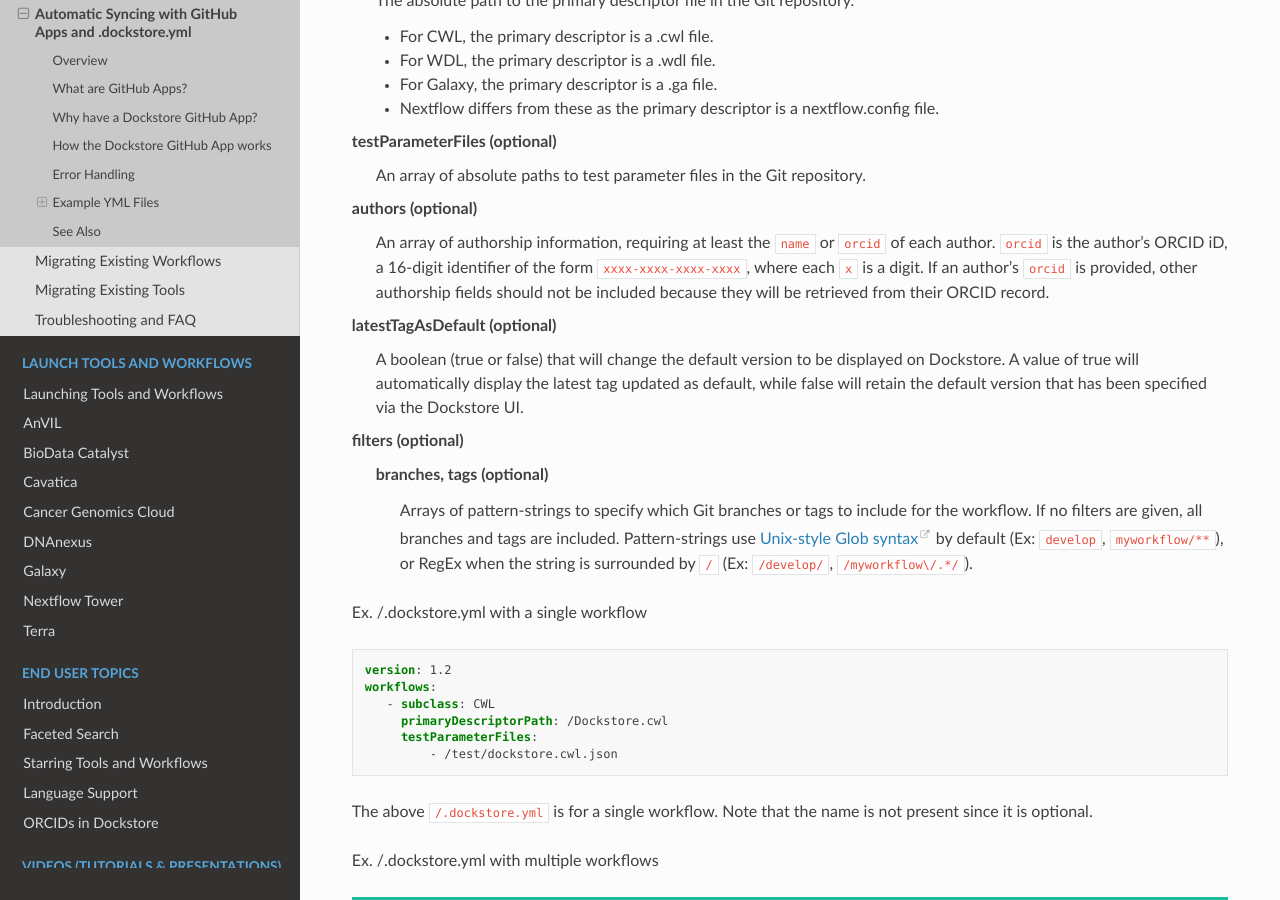
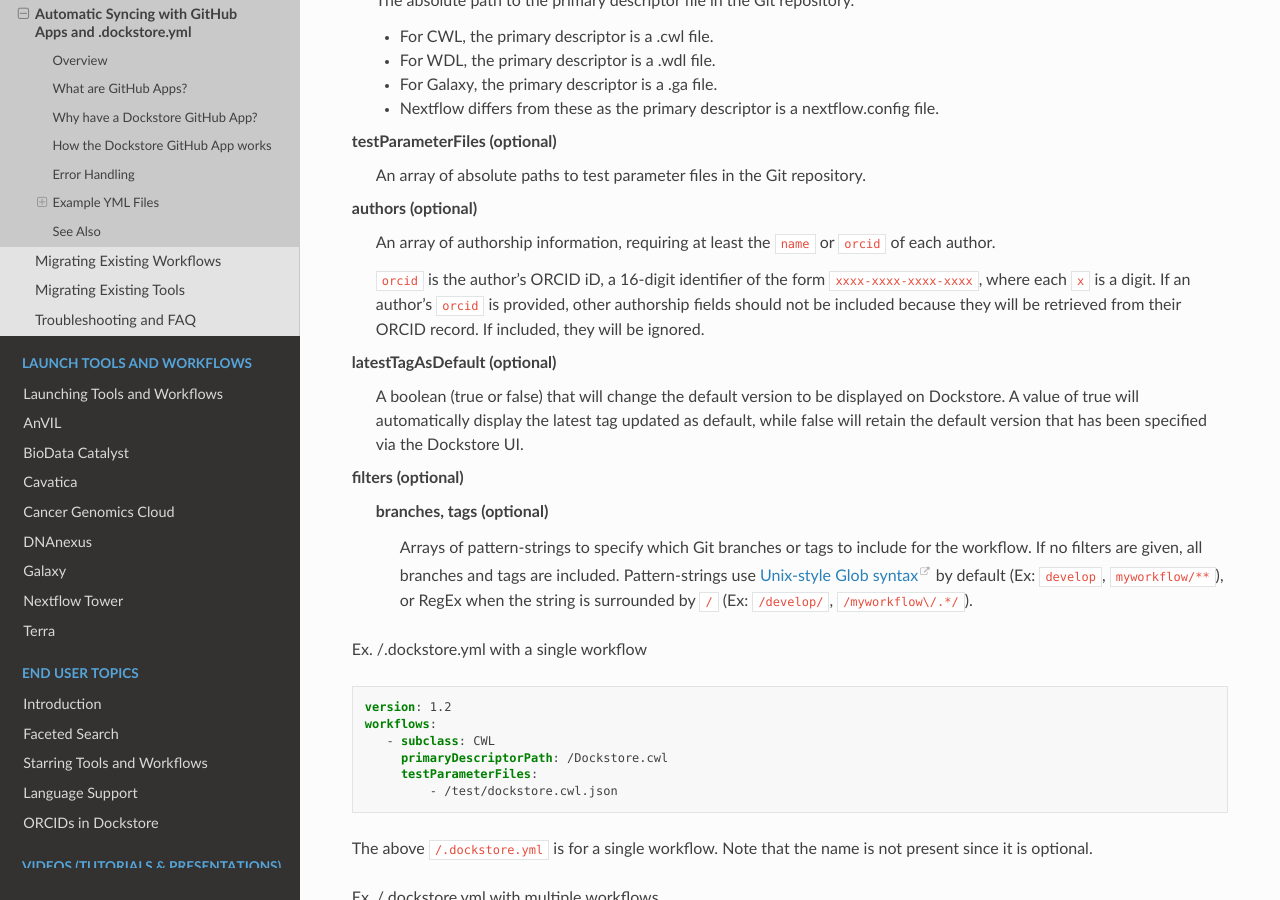
Before and after one commit to dockstore/dockstore-documentation, a Sphinx documentation site: the page built from docs/getting-started/github-apps/github-apps.rst, in a window 1280 px wide and 900 px high, scrolled down 2756 px. Built offline with Sphinx 7.4.7 and the Read the Docs theme 2.0.0, drawn with Linux system fonts in a browser that asks for light colours.

Commit message:
Specify that authorship fields will be ignored if orcid is present

```diff
--- a/docs/assets/templates/.dockstore.yml
+++ b/docs/assets/templates/.dockstore.yml
@@ -8,7 +8,8 @@
   name:
 
   # Optional array of authorship information, requires at least the name or orcid of each author.
-  # If an author's ORCID iD is provided, other authorship fields should not be included because they will be retrieved from their ORCID record.
+  # If an author's ORCID iD is provided, other authorship fields should not be included because
+  # they will be retrieved from their ORCID record. If included, they will be ignored.
   authors:
     - name:
       email:
--- a/docs/getting-started/github-apps/github-apps.rst
+++ b/docs/getting-started/github-apps/github-apps.rst
@@ -131,8 +131,10 @@
 testParameterFiles (optional)
     An array of absolute paths to test parameter files in the Git repository.
 authors (optional)
-    An array of authorship information, requiring at least the ``name`` or ``orcid`` of each author. ``orcid`` is the author's ORCID iD, a 16-digit identifier of the form ``xxxx-xxxx-xxxx-xxxx``, where each ``x`` is a digit.
-    If an author's ``orcid`` is provided, other authorship fields should not be included because they will be retrieved from their ORCID record.
+    An array of authorship information, requiring at least the ``name`` or ``orcid`` of each author.
+
+    ``orcid`` is the author's ORCID iD, a 16-digit identifier of the form ``xxxx-xxxx-xxxx-xxxx``, where each ``x`` is a digit.
+    If an author's ``orcid`` is provided, other authorship fields should not be included because they will be retrieved from their ORCID record. If included, they will be ignored.
 latestTagAsDefault (optional)
     A boolean (true or false) that will change the default version to be displayed on Dockstore. A value of true will automatically display the latest tag updated as default, while false will retain the default version that has been specified via the Dockstore UI.
 filters (optional)
```
